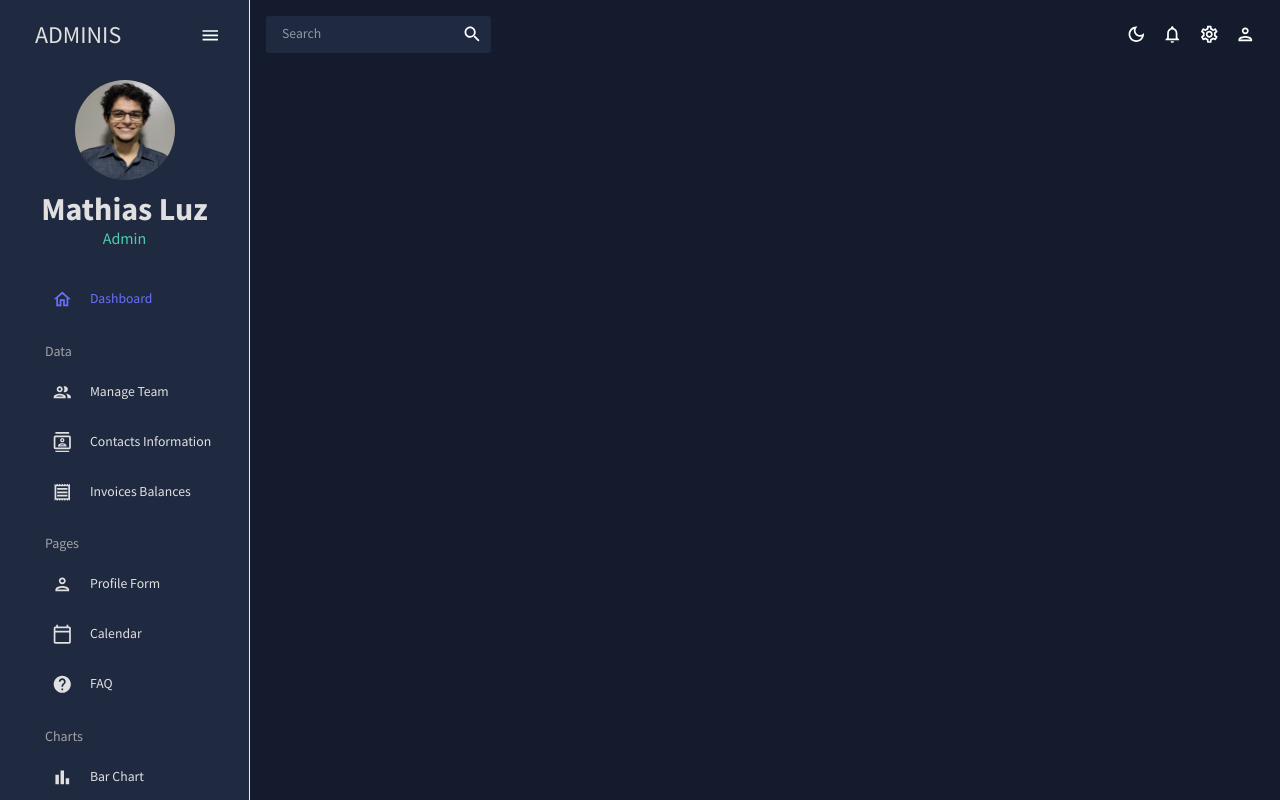
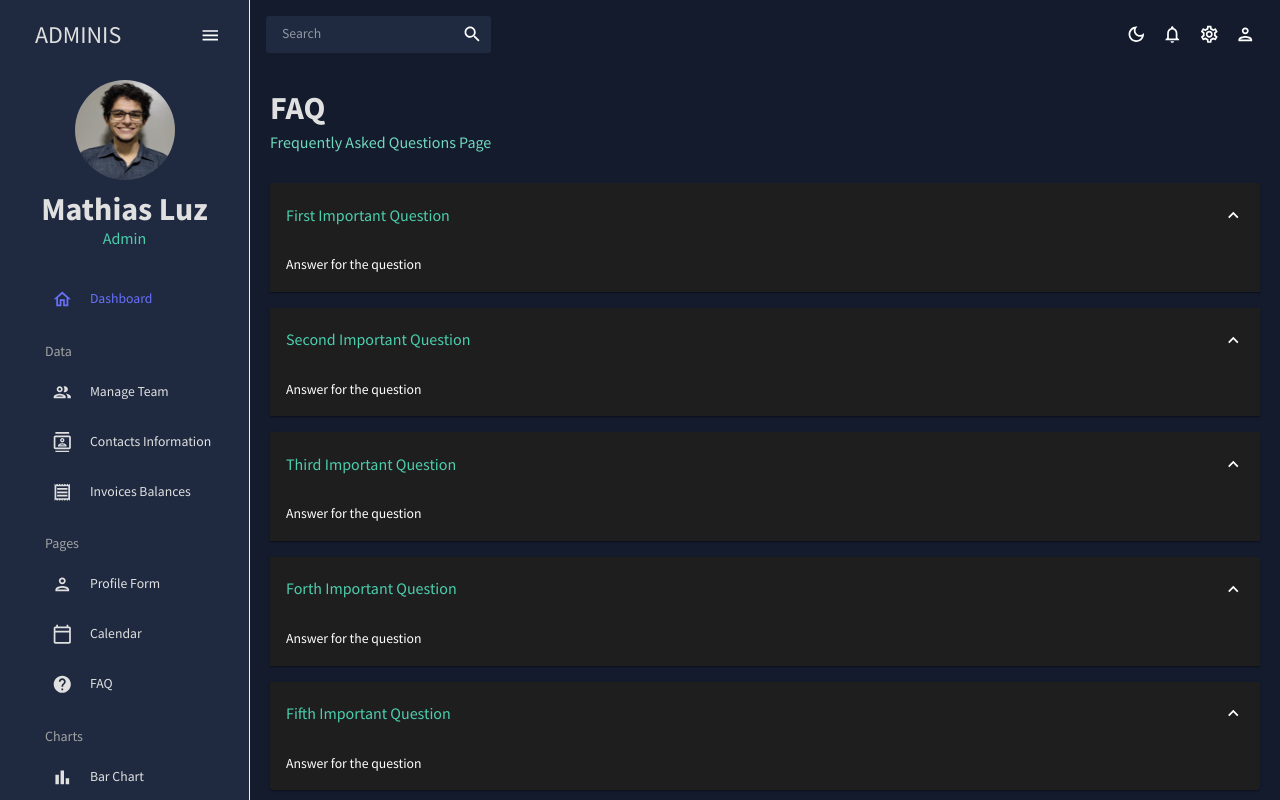
Before and after one commit to MathiasRLuz/React-Admin-Dashboard, a React (Create React App) app in the folder react-admin-dashboard/: page /faq in a window 1280 px wide. Shown: the top 800 px of the page. Built offline with nearby package versions, Linux system fonts and the light colour scheme.

Commit message:
FAQ with MUI Accordion

```diff
--- a/react-admin-dashboard/src/App.js
+++ b/react-admin-dashboard/src/App.js
@@ -9,7 +9,7 @@
 import { Invoices } from "./scenes/invoices";
 import { Form } from "./scenes/form";
 import { Calendar } from "./scenes/calendar";
-// import { FAQ } from "./scenes/faq";
+import { FAQ } from "./scenes/faq";
 // import { Bar } from "./scenes/bar";
 // import { Pie } from "./scenes/pie";
 // import { Line } from "./scenes/line";
@@ -33,7 +33,7 @@
               <Route path="/invoices" element={<Invoices />} />
               <Route path="/form" element={<Form />} />
               <Route path="/calendar" element={<Calendar />} />
-              {/* <Route path="/faq" element={<FAQ />} /> */}
+              <Route path="/faq" element={<FAQ />} />
               {/* <Route path="/bar" element={<Bar />} /> */}
               {/* <Route path="/pie" element={<Pie />} /> */}
               {/* <Route path="/line" element={<Line />} /> */}
--- /dev/null
+++ b/react-admin-dashboard/src/scenes/faq/index.jsx
@@ -0,0 +1,83 @@
+import { Box, useTheme, Typography } from "@mui/material";
+import { Header } from "../../components/Header";
+import Accordion from "@mui/material/Accordion";
+import AccordionSummary from "@mui/material/AccordionSummary";
+import AccordionDetails from "@mui/material/AccordionDetails";
+import ExpandMoreIcon from "@mui/icons-material/ExpandMore";
+import { tokens } from "../../theme";
+
+export const FAQ = () => {
+  const theme = useTheme();
+  const colors = tokens(theme.palette.mode);
+
+  return (
+    <Box m="20px">
+      <Header title="FAQ" subtitle="Frequently Asked Questions Page" />
+
+      <Accordion defaultExpanded>
+        <AccordionSummary expandIcon={<ExpandMoreIcon />}>
+          <Typography color={colors.greenAccent[500]} variant="h5">
+            First Important Question
+          </Typography>
+        </AccordionSummary>
+        <AccordionDetails>
+          <Typography variant="body1">
+          Answer for the question
+          </Typography>
+        </AccordionDetails>
+      </Accordion>
+
+      <Accordion defaultExpanded>
+        <AccordionSummary expandIcon={<ExpandMoreIcon />}>
+          <Typography color={colors.greenAccent[500]} variant="h5">
+            Second Important Question
+          </Typography>
+        </AccordionSummary>
+        <AccordionDetails>
+          <Typography variant="body1">
+            Answer for the question
+          </Typography>
+        </AccordionDetails>
+      </Accordion>
+
+      <Accordion defaultExpanded>
+        <AccordionSummary expandIcon={<ExpandMoreIcon />}>
+          <Typography color={colors.greenAccent[500]} variant="h5">
+            Third Important Question
+          </Typography>
+        </AccordionSummary>
+        <AccordionDetails>
+          <Typography variant="body1">
+            Answer for the question
+          </Typography>
+        </AccordionDetails>
+      </Accordion>
+
+      <Accordion defaultExpanded>
+        <AccordionSummary expandIcon={<ExpandMoreIcon />}>
+          <Typography color={colors.greenAccent[500]} variant="h5">
+            Forth Important Question
+          </Typography>
+        </AccordionSummary>
+        <AccordionDetails>
+          <Typography variant="body1">
+          Answer for the question
+          </Typography>
+        </AccordionDetails>
+      </Accordion>
+
+      <Accordion defaultExpanded>
+        <AccordionSummary expandIcon={<ExpandMoreIcon />}>
+          <Typography color={colors.greenAccent[500]} variant="h5">
+          Fifth Important Question
+          </Typography>
+        </AccordionSummary>
+        <AccordionDetails>
+          <Typography variant="body1">
+            Answer for the question
+          </Typography>
+        </AccordionDetails>
+      </Accordion>
+    </Box>
+  );
+};
```
Also changed, not shown: react-admin-dashboard/src/scenes/calendar/index.jsx (renamed from react-admin-dashboard/src/scenes/calendar/index.js), react-admin-dashboard/src/scenes/form/index.jsx (renamed from react-admin-dashboard/src/scenes/form/index.js).
